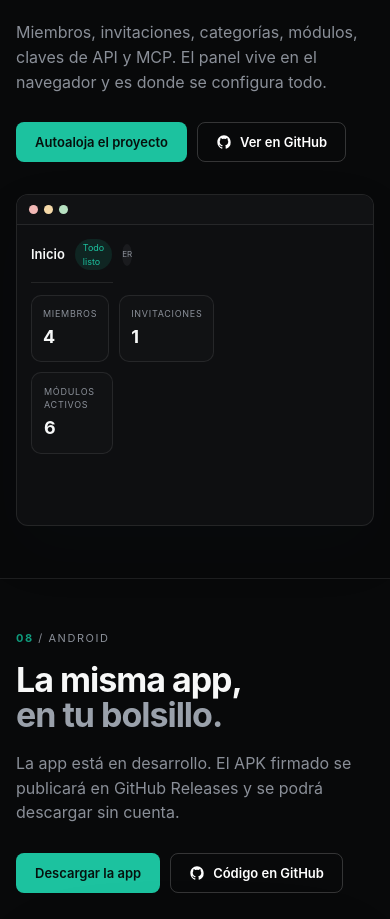
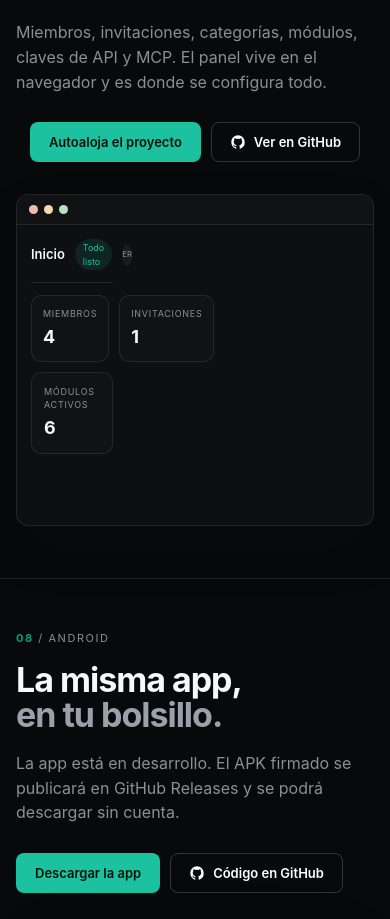
Before and after one commit to rferic/027apps, a Next.js app in the folder apps/admin/: page /l/es in a window 390 px wide. Shown: the part 4660-5579 px from the top of the page. Built offline with nearby package versions, Linux system fonts and the light colour scheme.

Commit message:
fix(landing): centre the panel buttons on mobile

```diff
--- a/apps/admin/src/app/landing.css
+++ b/apps/admin/src/app/landing.css
@@ -1496,6 +1496,11 @@
     line-height: 1;
   }
 
+  /* Panel section: the copy stays left, the two buttons centre on mobile. */
+  .lp #panel .hero-actions {
+    justify-content: center;
+  }
+
   /* Footer: brand, links and the closing line centred instead of squeezed. */
   .lp .footer {
     padding: 32px 0 48px;
```
